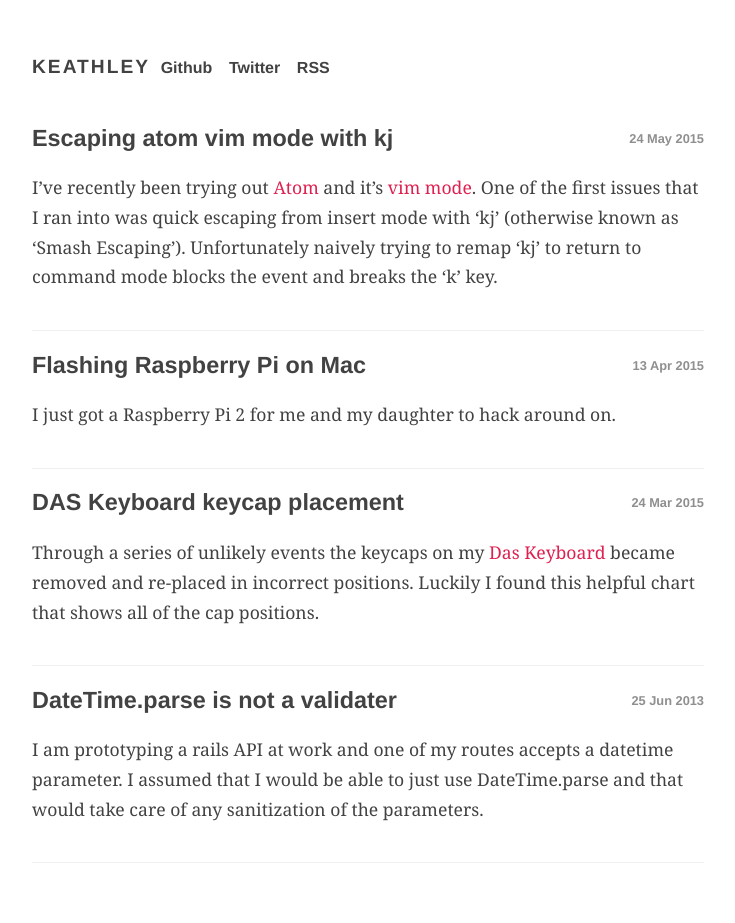
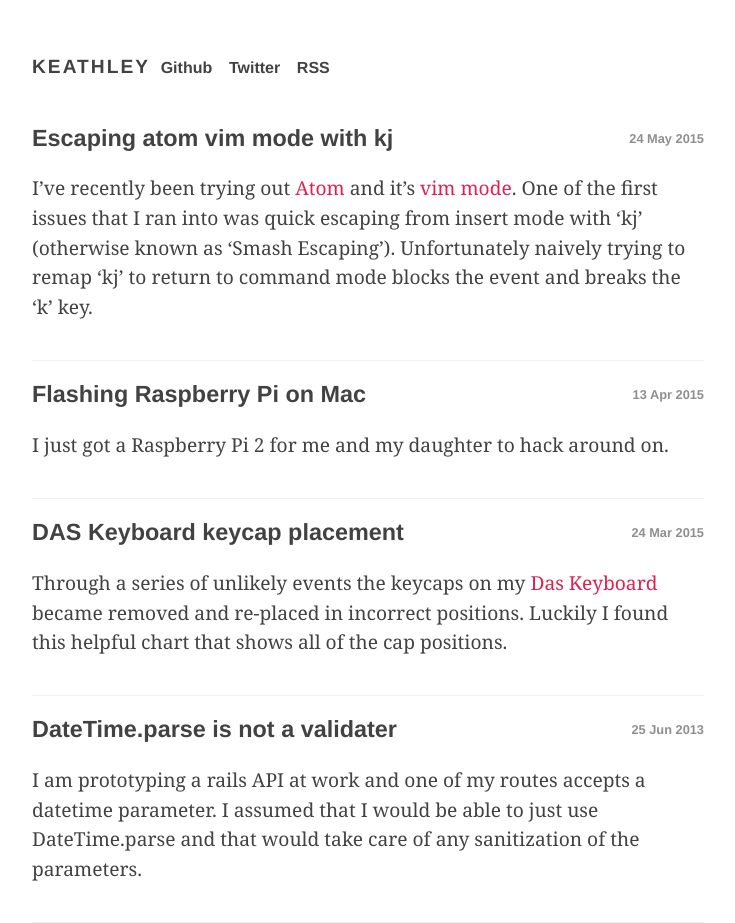
Before and after one commit to wojtekmach/keathley.github.io, a Jekyll site: the page built from index.html, in a window 1280 px wide. Shown: the whole page, without its empty margins (272-1007 px from the left). Built offline with Jekyll 4.4.1, drawn with Linux system fonts in a browser that asks for light colours; nearby versions of some CDN libraries.

Commit message:
Increase the font size for body content

```diff
--- a/css/main.scss
+++ b/css/main.scss
@@ -45,7 +45,7 @@ h4 { font-size: 1rem;   }
 
 p {
   margin: 0 0 1.25rem;
-  font-size: 1.1rem;
+  font-size: 1.2rem;
 
   + h1,
 	+ h2,
```
